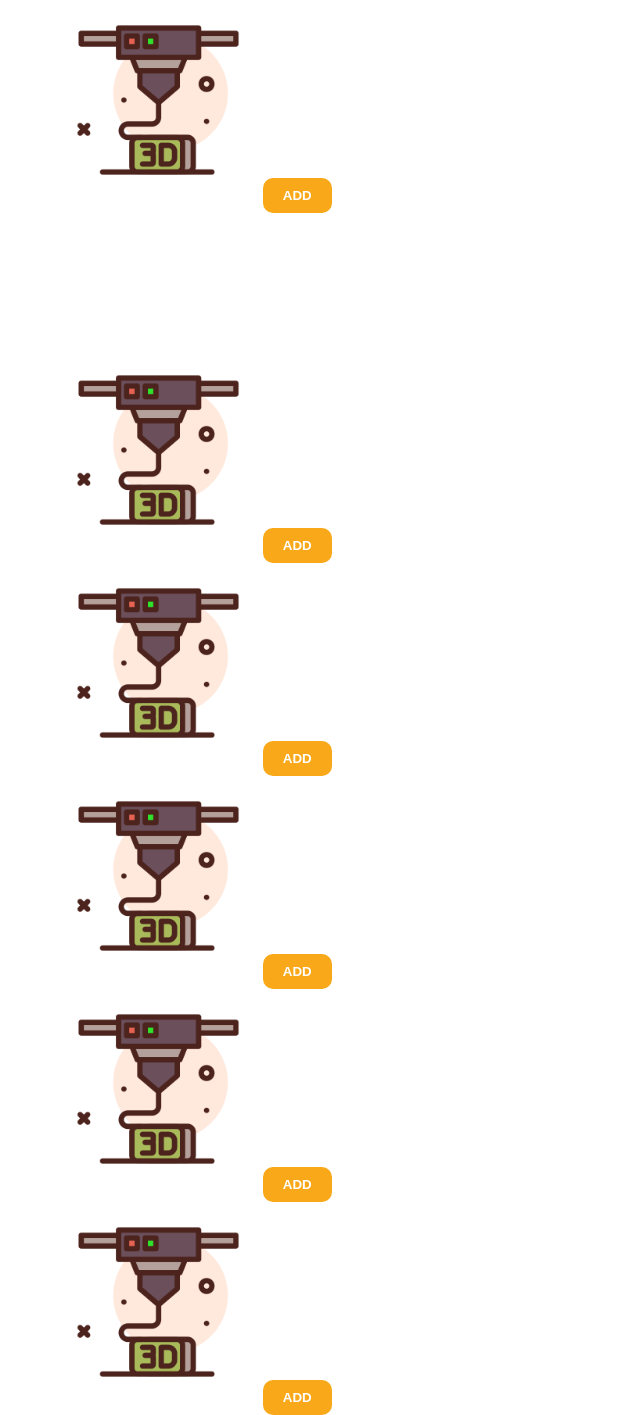
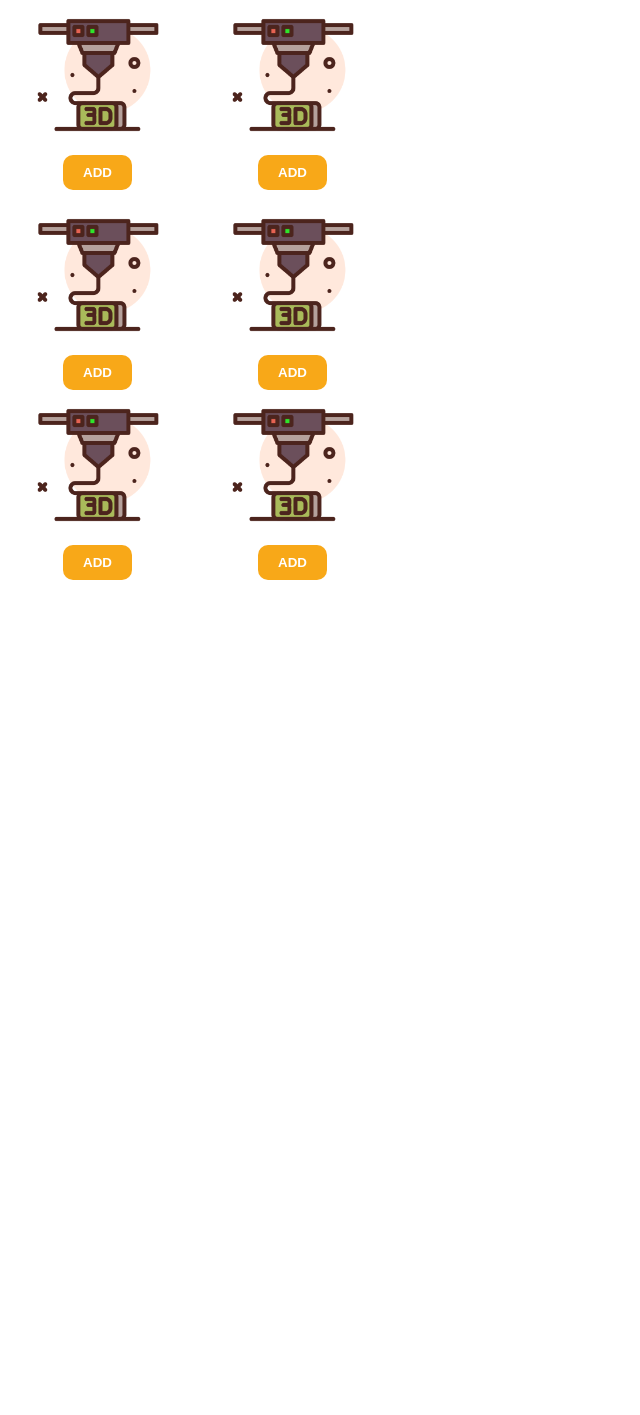
Before and after one commit to DKBelka/BlueSquirrel3DwebAPP, a PHP site: page / in a window 1280 px wide. Shown: the whole page, without its empty margins (0-640 px from the left). After the commit the page ends 580 px from the top, so only its background shows below. Run offline with PHP 8.4, Linux system fonts and the light colour scheme; some libraries are stand-ins or nearby versions.

Commit message:
Update style.css

```diff
--- a/style.css
+++ b/style.css
@@ -12,12 +12,12 @@ body {
 
 .inner {
 	display: grid;
-	grid-template-columns: auto;
-	grid-template-rows: 350px;
+	grid-template-columns: 1fr 1fr;
+	grid-template-rows: 200px;
 }
 
 .img {
-	width: 200px;
+	width: 150px;
 }
 
 .item {
```
